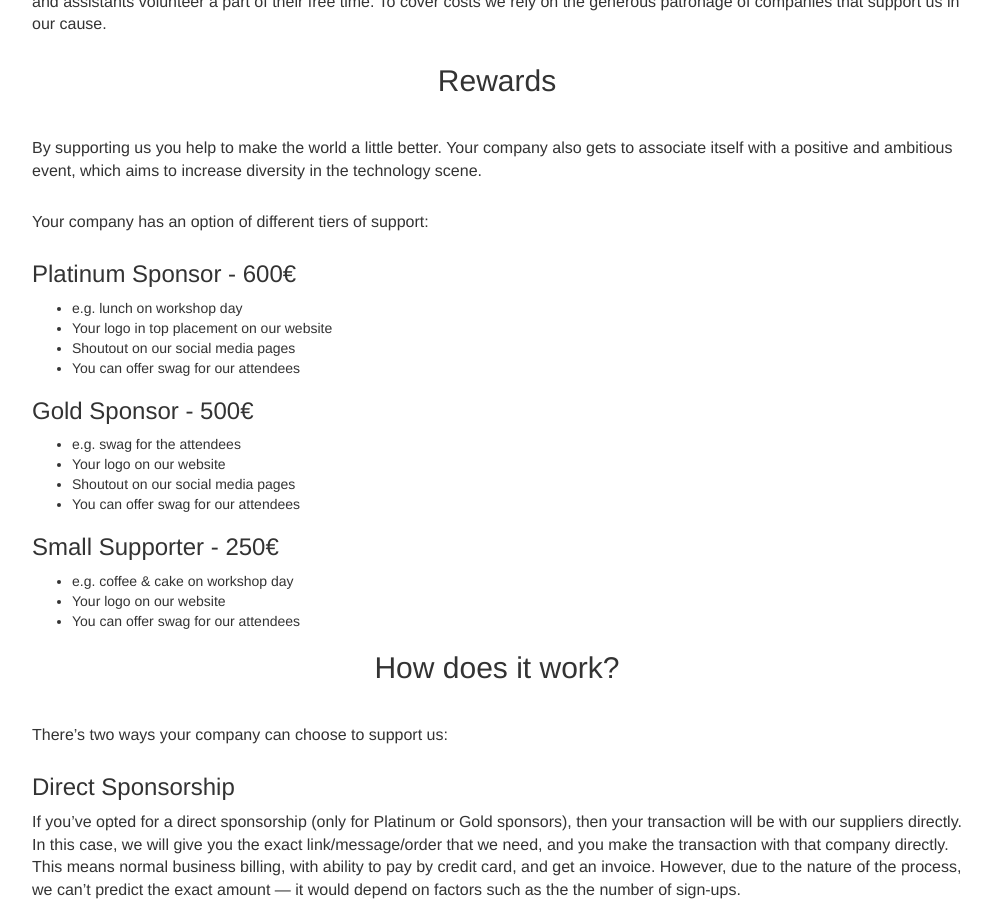
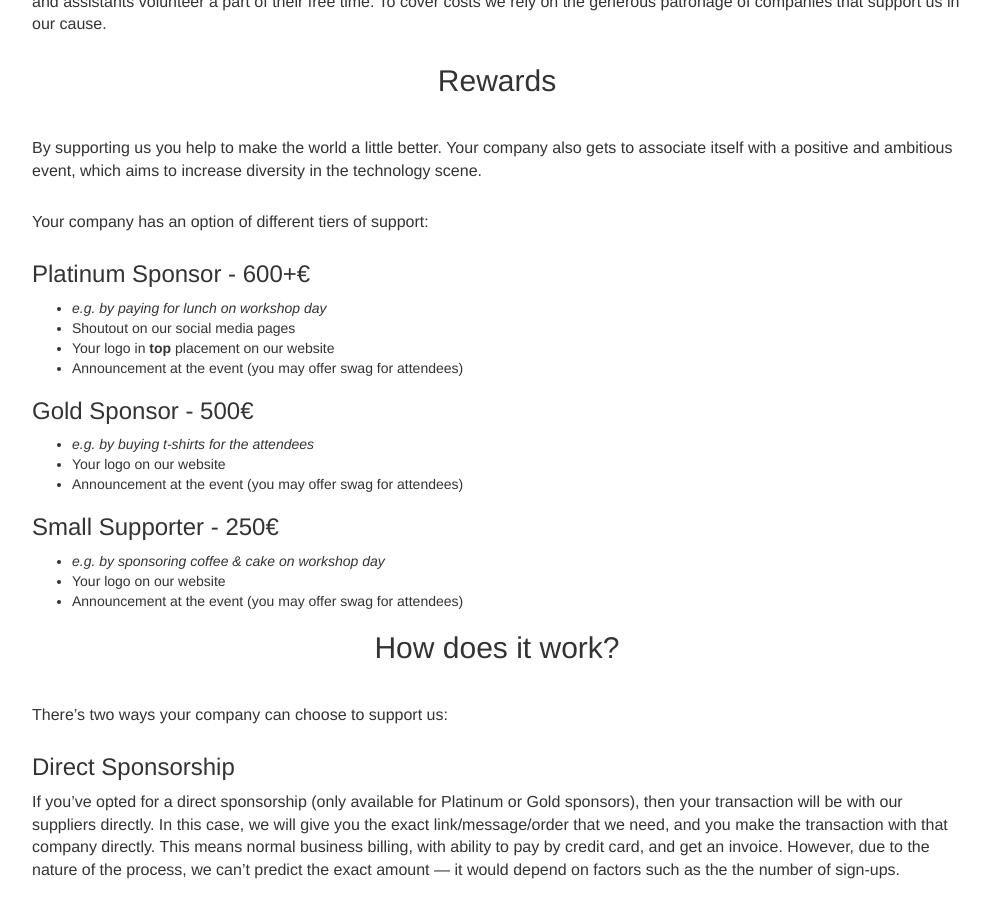
Before and after one commit to clojurebridge-berlin/clojurebridge-berlin.github.io, a Jekyll site: the page built from sponsor_us.md, in a window 1280 px wide and 900 px high, scrolled down 423 px. Shown: the whole window, without its empty margins (143-1135 px from the left). Built offline with Jekyll 4.4.1, drawn with Linux system fonts in a browser that asks for light colours.

Commit message:
Update sponsor page

```diff
--- a/sponsor_us.md
+++ b/sponsor_us.md
@@ -19,22 +19,21 @@ increase diversity in the technology scene.
 
 Your company has an option of different tiers of support:
 
-### Platinum Sponsor - 600€
-* e.g. lunch on workshop day
-* Your logo in top placement on our website
+### Platinum Sponsor - 600+€
+* _e.g. by paying for lunch on workshop day_
 * Shoutout on our social media pages
-* You can offer swag for our attendees
+* Your logo in **top** placement on our website
+* Announcement at the event (you may offer swag for attendees)
 
 ### Gold Sponsor - 500€
-* e.g. swag for the attendees
+* _e.g. by buying t-shirts for the attendees_
 * Your logo on our website
-* Shoutout on our social media pages
-* You can offer swag for our attendees
+* Announcement at the event (you may offer swag for attendees)
 
 ### Small Supporter - 250€
-* e.g. coffee & cake on workshop day
+* _e.g. by sponsoring coffee & cake on workshop day_
 * Your logo on our website
-* You can offer swag for our attendees
+* Announcement at the event (you may offer swag for attendees)
 
 ## How does it work?
 
@@ -42,7 +41,7 @@ There's two ways your company can choose to support us:
 
 ### Direct Sponsorship
 
-If you've opted for a direct sponsorship (only for Platinum or Gold sponsors), then your transaction will be with
+If you've opted for a direct sponsorship (only available for Platinum or Gold sponsors), then your transaction will be with
 our suppliers directly. In this case, we will give you the exact
 link/message/order that we need, and you make the transaction with that
 company directly. This means normal business billing, with ability to pay by
```
